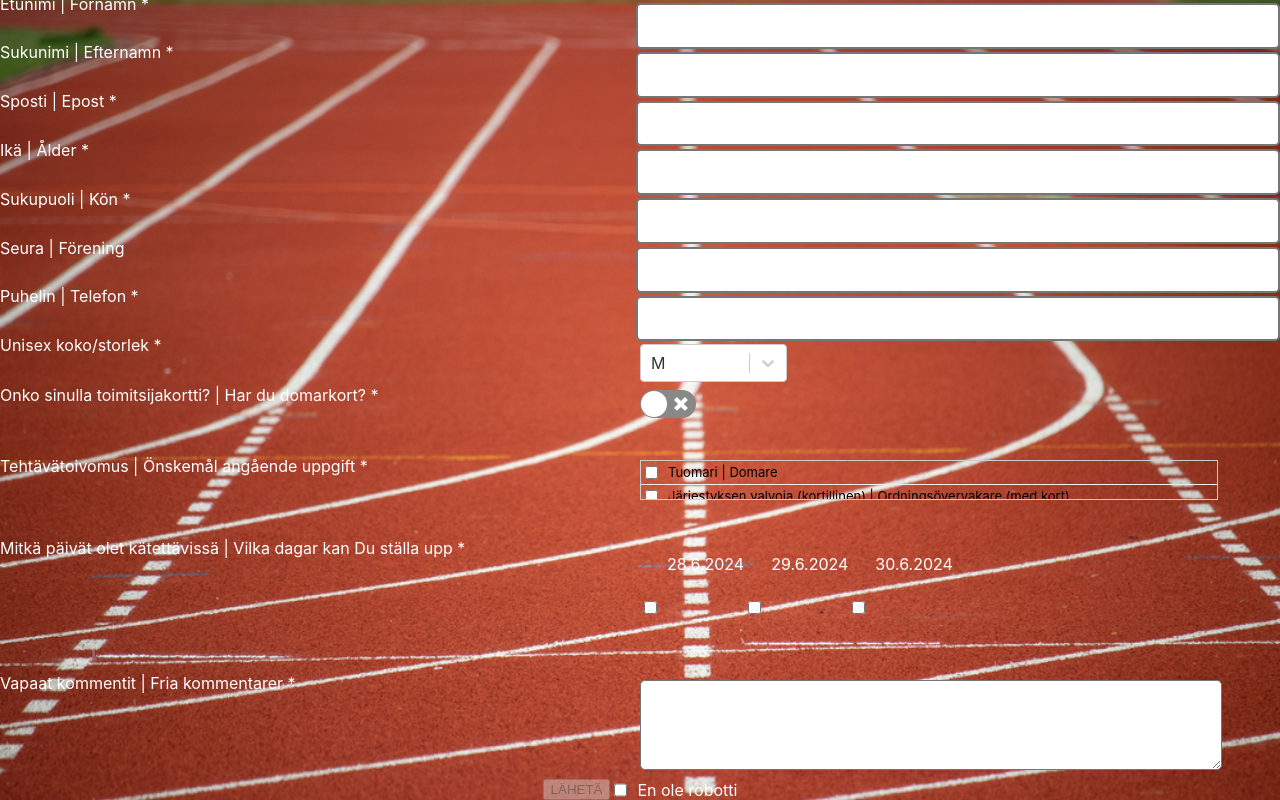
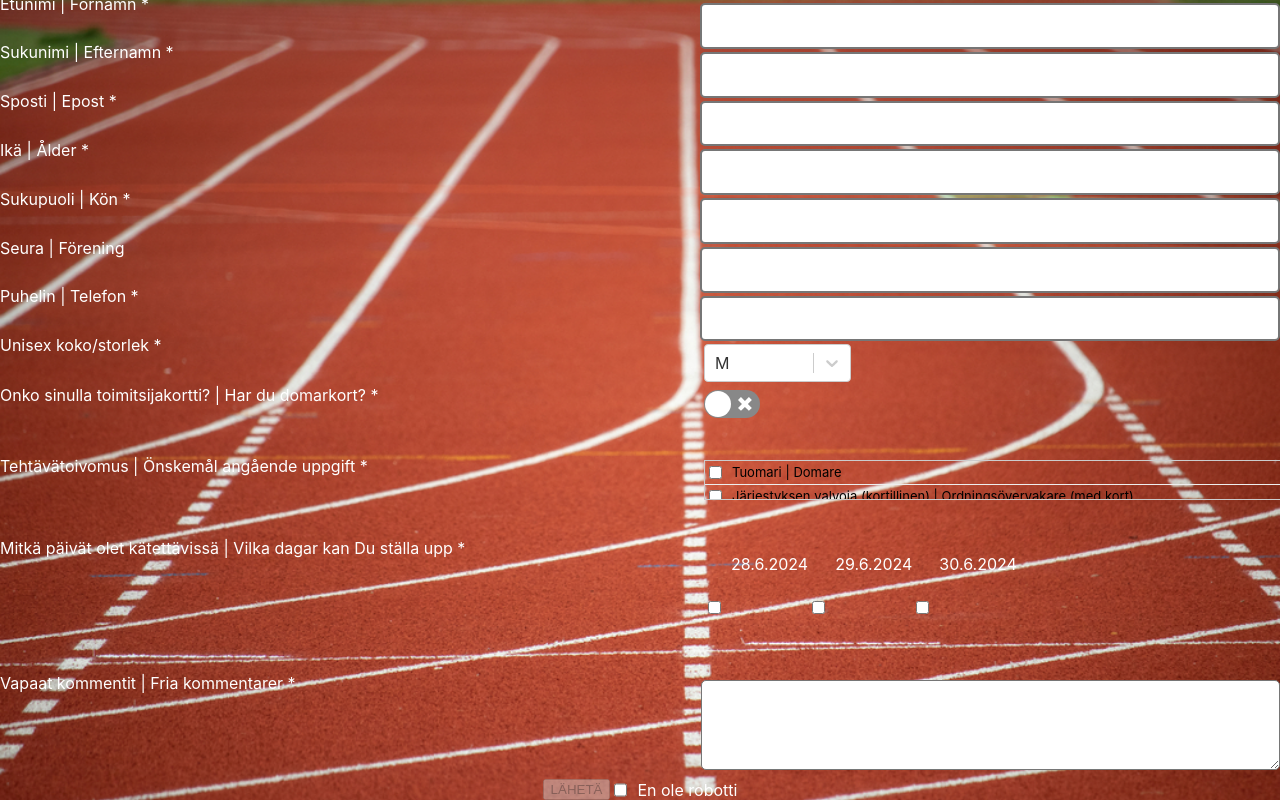
Before and after one commit to AnteroPaivarinta/oppari, a React (Create React App) app: page /registration in a window 1280 px wide. Built offline with nearby package versions, Linux system fonts and the light colour scheme.

Commit message:
Enemmän tilaa.

```diff
--- a/src/styles.css
+++ b/src/styles.css
@@ -3,7 +3,7 @@ h1 {
 }
 
 .columnLabel {
-  width: 50%;
+  width: 55%;
   height: 15%;
   color: white;
   font-size: 13;
@@ -133,7 +133,7 @@ input[type="checkbox"] {
 }
 
 .inputStyle {
-  width: 50%;
+  width: 45%;
   border-style: solid;
   border-radius: 5px;
   resize: vertical;
```
